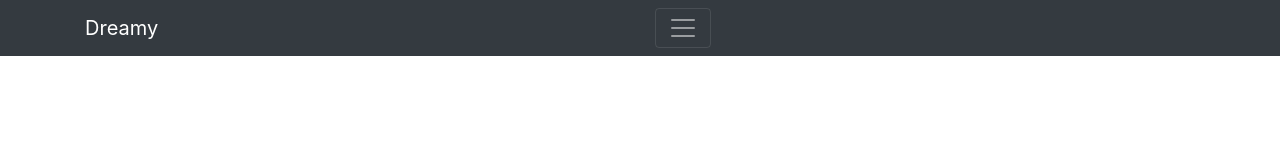
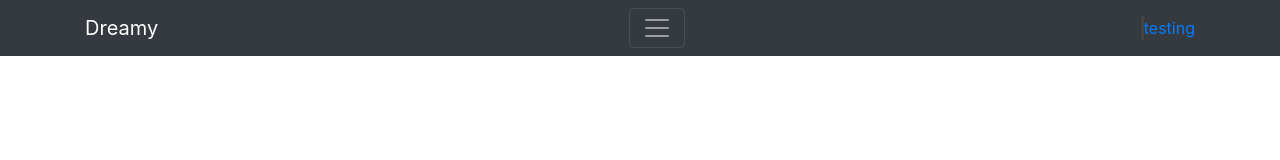
Before and after one commit to AnnieManu/Dreamy_illustration_shop, a plain HTML site: page index.html in a window 1280 px wide. Drawn offline with nearby package versions, Linux system fonts and the light colour scheme; some packages are replaced by stand-ins of ours; a script that the page names is missing.

Commit message:
new changes

```diff
--- a/index.html
+++ b/index.html
@@ -24,7 +24,7 @@
       <div class="collapse-navbar-collapse" id="navbarCollapse">
         <ul class="navbar-nav ml-auto">
           <li class="nav-item active">
-            <a href="index.html" class="nav-bar-link"></a>
+            <a href="index.html" class="nav-bar-link"> testing</a>
           </li>
         </ul>
       </div>
```
